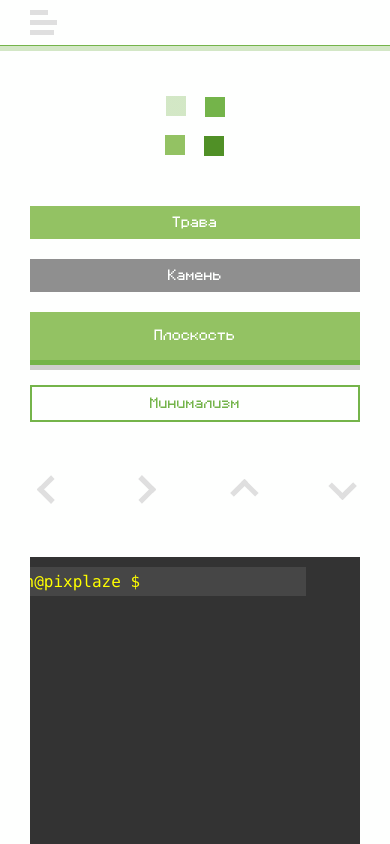
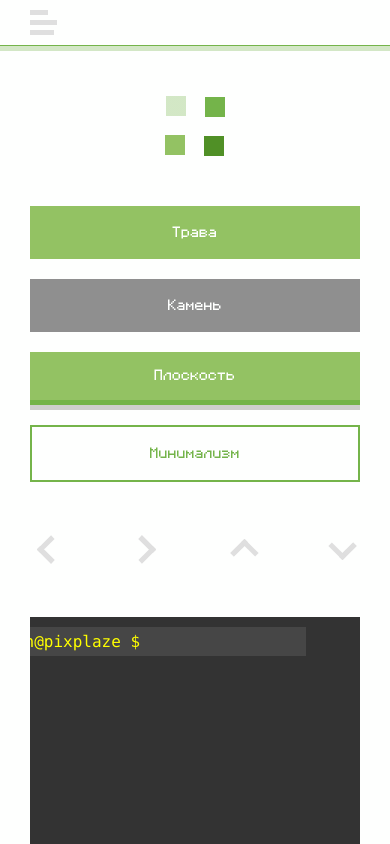
Before and after one commit to pixplaze/pixplaze-webapp, a Vue app: page / in a window 390 px wide. Shown: the top 844 px of the page. Built offline with nearby package versions, Linux system fonts and the light colour scheme.

Commit message:
Улучшена адаптация

```diff
--- a/src/components/layouts/HolygrailLayout.vue
+++ b/src/components/layouts/HolygrailLayout.vue
@@ -57,6 +57,9 @@ html, body, #app, .page-wrapper {
   background-color: var(--color-gray-silver);
 }
 
+.page-body.content, .footer-info.content {
+  padding-bottom: 50px;
+}
 .page-body {
   display: flex;
   overflow: hidden;
@@ -113,12 +116,15 @@ main {
 
 <style>
 @media screen and (max-width: 710px) {
-  .page-body.content {
-    padding: 0;
+  .page-body.content, .footer-info.content {
+    padding-left: 0;
+    padding-right: 0;
   }
 
   section.content.buttons>button {
     width: 100%;
+    padding-top: 20px;
+    padding-bottom: 20px;
     margin: 0;
   }
   .arrows {
```
